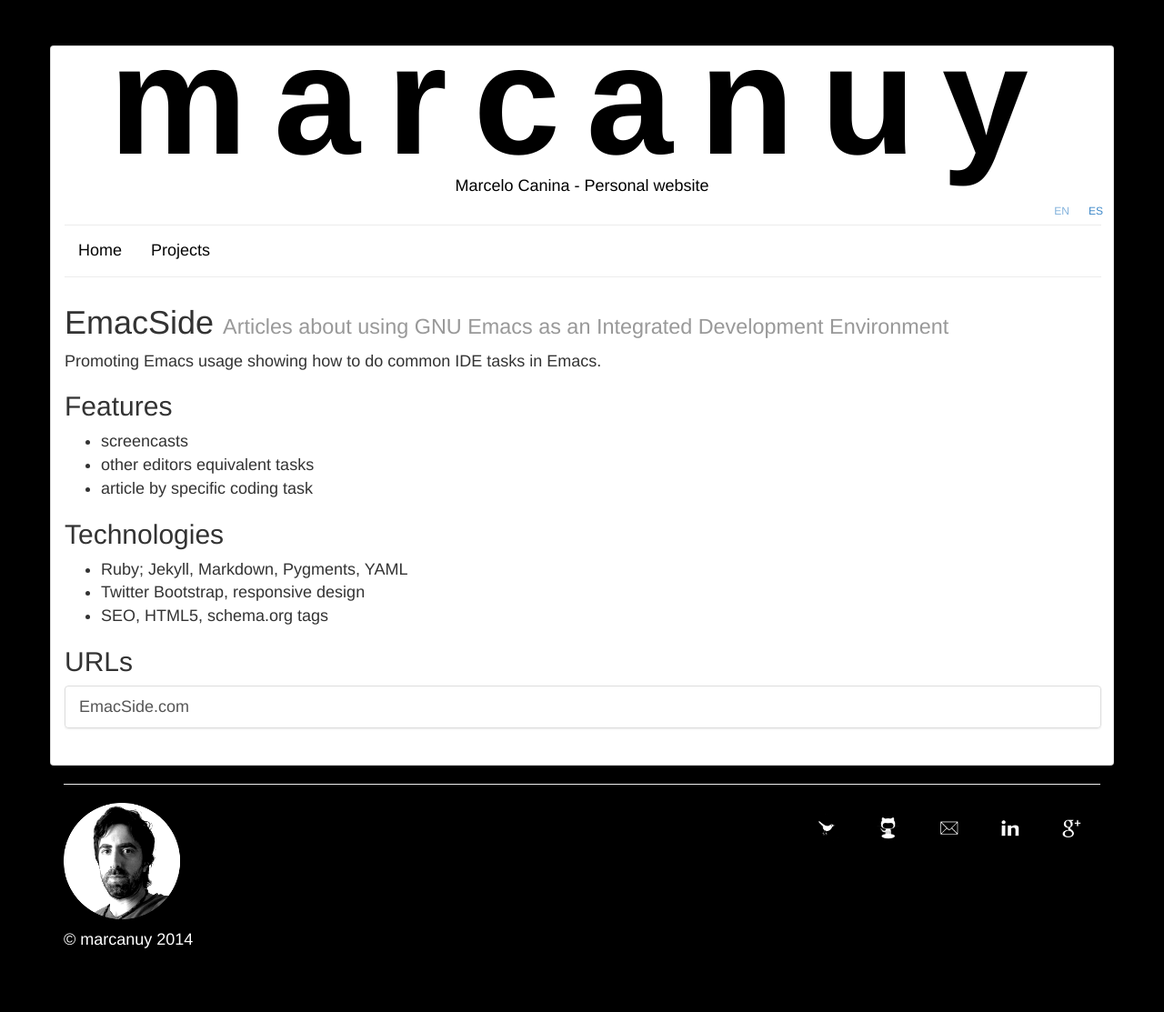
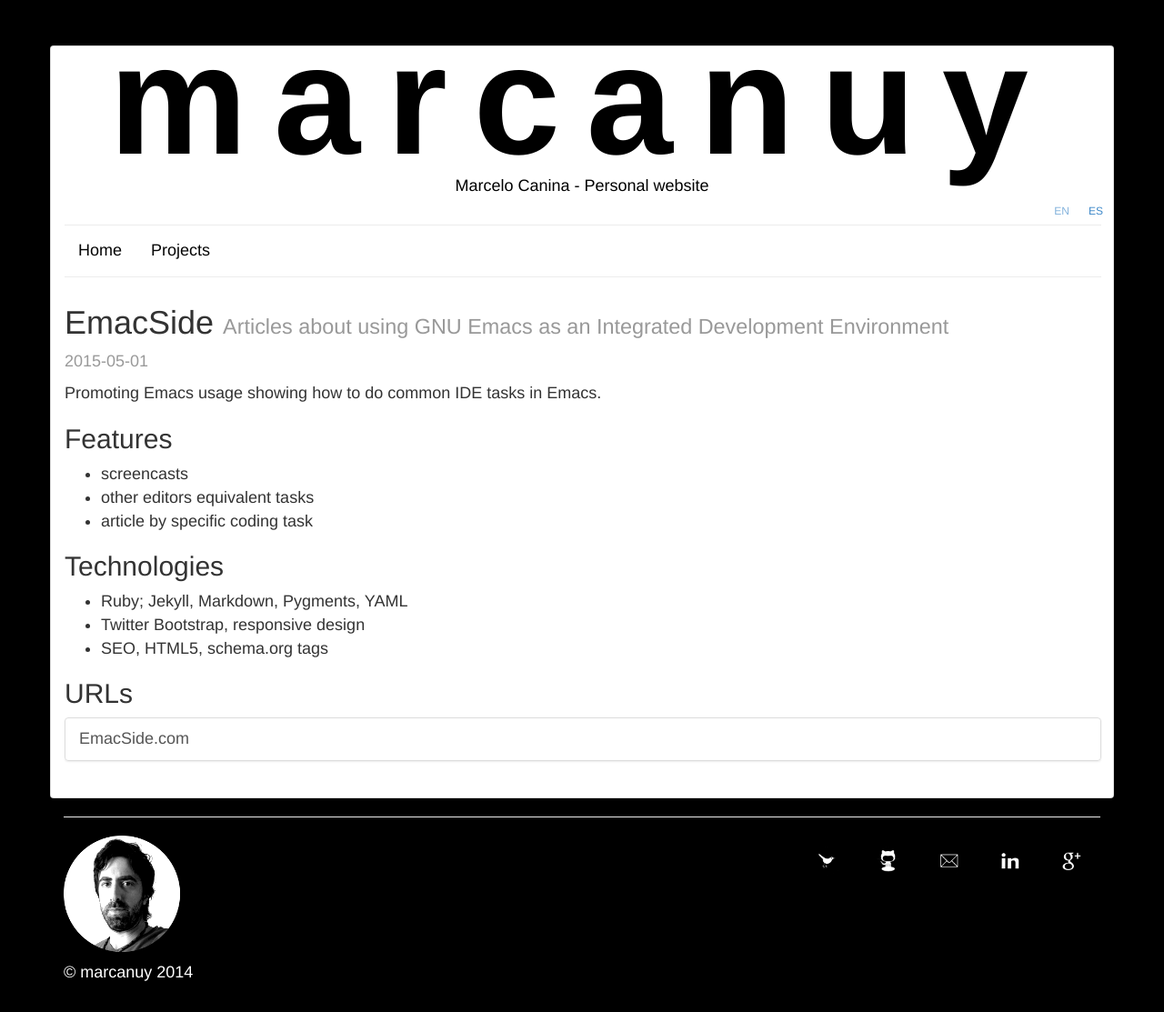
Before and after one commit to marcanuy/marcanuy.github.io, a Jekyll site: the page built from en/projects/_posts/2015-05-01-emacside.md, in a window 1280 px wide. Shown: the whole page at 91% size. Built offline with Jekyll 4.4.1, drawn with Linux system fonts in a browser that asks for light colours; nearby versions of some CDN libraries; library files that are not in the unit come from our copies; before the commit the page ends 1077 px from its top, so only the background shows below that.

Commit message:
Added date to project

```diff
--- a/_layouts/project.html
+++ b/_layouts/project.html
@@ -4,6 +4,7 @@
 
 <article>
   <h1>{{ page.title }} <small>{{ page.desc }}</small></h1>
+  <p class="text-muted">{{ page.date | date: "%F" }}</p>
   {{ content }}
   <h2>{{ site.trans.[page.lang].projects.features }}</h2>
   <ul>
```
